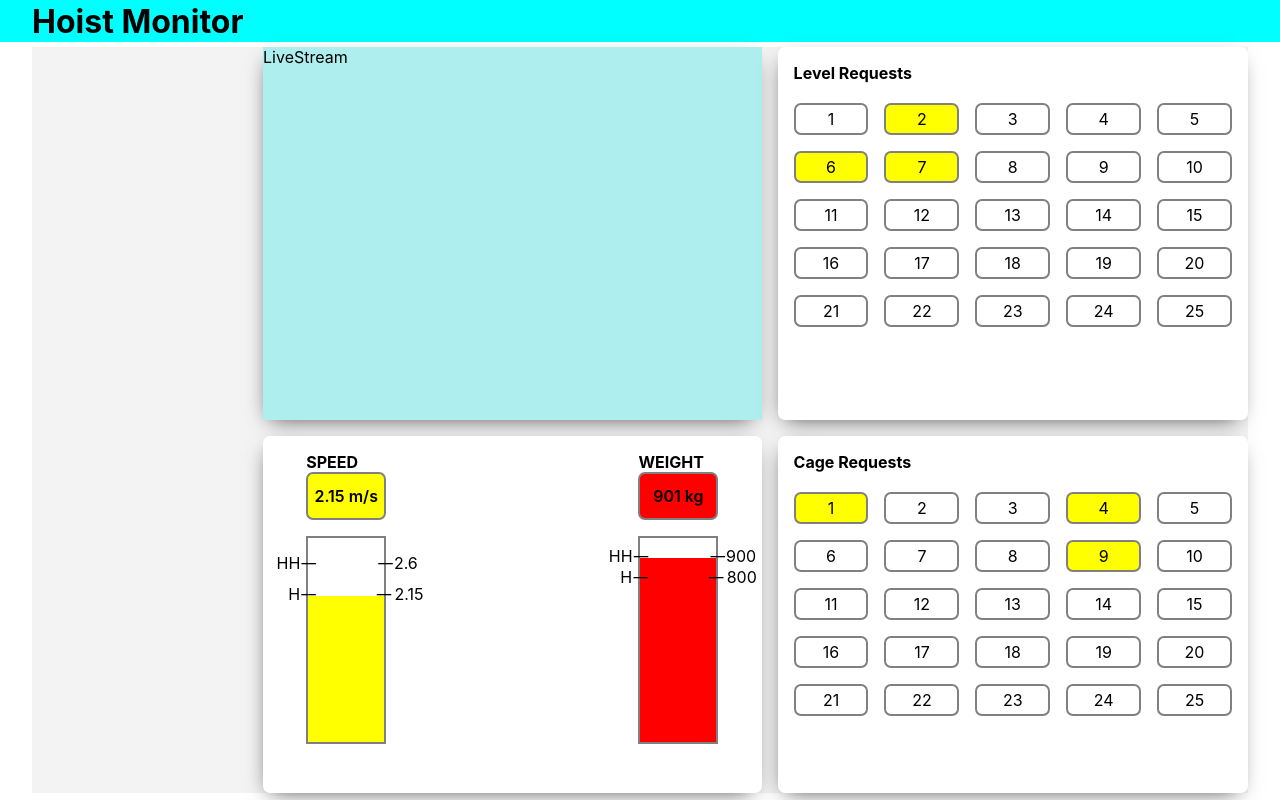
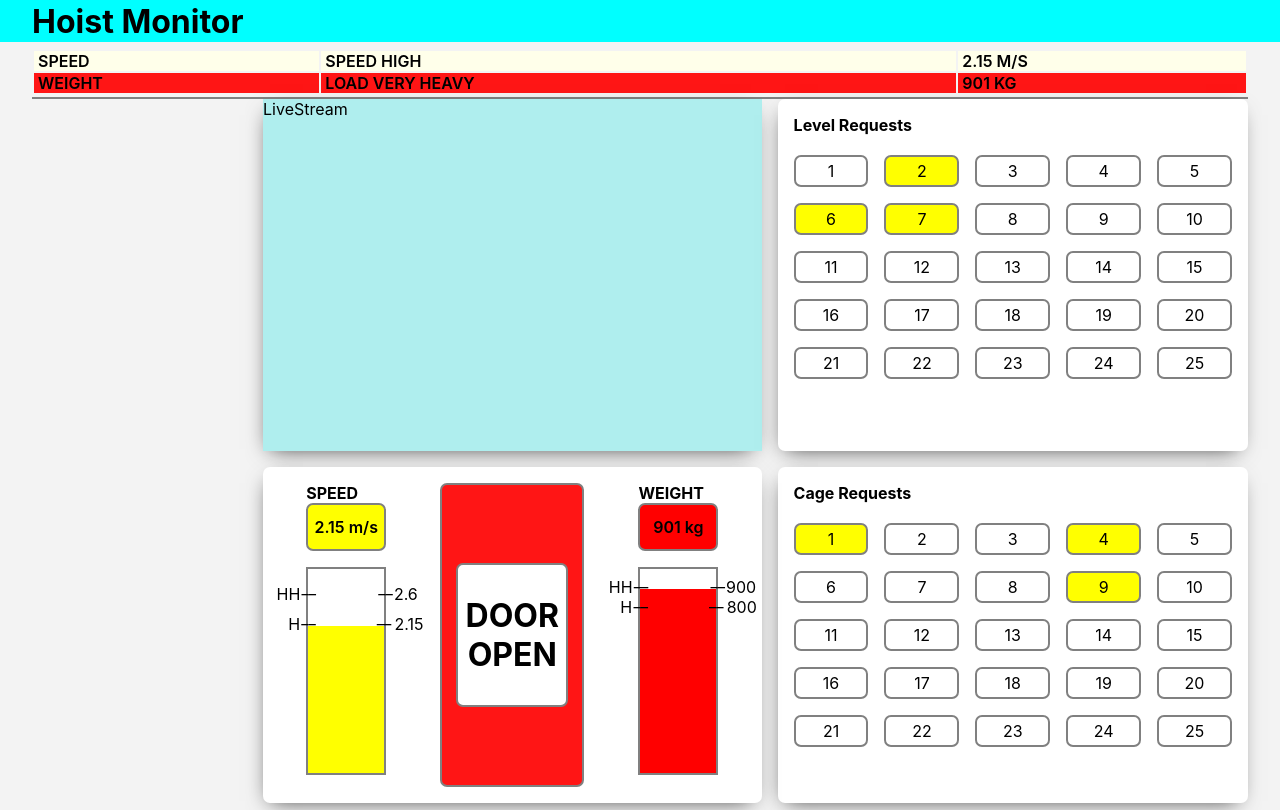
Before and after one commit to iamndlovu/hoist_monitor, a React (Create React App) app in the folder client/: page / in a window 1280 px wide. Built offline with nearby package versions, Linux system fonts and the light colour scheme.

Commit message:
door status card and alarm blink animation

```diff
--- a/client/src/components/alarm-banner/AlarmBanner.js
+++ b/client/src/components/alarm-banner/AlarmBanner.js
@@ -1,31 +1,21 @@
 import { useState, useEffect } from 'react';
 import styles from './AlarmBanner.module.scss';
-const alarms =
-  [
+const alarms = [
   {
     metric: 'speed',
-      level: 90,
-      msg: 'level very high',
-      value: '10 m/s',
+    level: 80,
+    msg: 'speed high',
+    value: '2.15 m/s',
   },
   {
     metric: 'weight',
-      level: 80,
-      msg: 'level high',
-      value: '3000 KG',
+    level: 90,
+    msg: 'load very heavy',
+    value: '901 KG',
   },
-  ] && false;
+];
 
 const AlarmBanner = () => {
-  const [showBg, setShowBg] = useState(true);
-
-  useEffect(() => {
-    alarms &&
-      setInterval(() => {
-        setShowBg(!showBg);
-      }, 1500);
-  }, [showBg]);
-
   return (
     alarms && (
       <section className={styles.AlarmBanner}>
@@ -33,8 +23,8 @@ const AlarmBanner = () => {
           {alarms.map(({ metric, level, msg, value }) => (
             <tr
               className={
-                (showBg && level >= 80 && level < 90 && styles.high) ||
-                (showBg && level >= 90 && styles['very-high'])
+                (level >= 80 && level < 90 && styles.high) ||
+                (level >= 90 && styles['very-high'])
               }
             >
               <td>{metric}</td>
--- a/client/src/components/alarm-banner/AlarmBanner.module.scss
+++ b/client/src/components/alarm-banner/AlarmBanner.module.scss
@@ -1,3 +1,5 @@
+@import '../../variables.scss';
+
 .AlarmBanner {
   border-bottom: 2px solid gray;
 
@@ -8,16 +10,19 @@
 
     tr {
       &.high {
-        background-color: rgb(253, 216, 5);
+        animation: yellow-blink-animation 3s infinite;
+        background-color: yellow;
       }
 
       &.very-high {
+        animation: red-blink-animation 3s infinite;
         background-color: red;
       }
 
       td {
         padding-left: 4px;
-        font-weight: 500;
+        font-weight: 600;
+        font-weight: 1.2rem;
       }
     }
   }
--- a/client/src/components/container/Container.module.scss
+++ b/client/src/components/container/Container.module.scss
@@ -4,12 +4,12 @@
   width: 100%;
   padding: 5px $side-padding 7px;
   flex-grow: 1;
+  background-color: lighten($color: gray, $amount: 45);
 
   display: flex;
   flex-direction: column;
 
   .el {
-    background-color: lighten($color: gray, $amount: 45);
     flex-grow: 1;
 
     display: grid;
--- /dev/null
+++ b/client/src/components/door-status/DoorStatusCard.js
@@ -0,0 +1,16 @@
+import { useState } from 'react';
+import styles from './DoorStatusCard.module.scss';
+
+const DoorStatusCard = () => {
+  const [doorStatus, setDoorStatus] = useState('OPEN');
+  return (
+    <div className={`${styles.DoorStatusCard} ${styles.danger}`}>
+      <article>
+        <p>DOOR</p>
+        <p>{doorStatus}</p>
+      </article>
+    </div>
+  );
+};
+
+export default DoorStatusCard;
--- /dev/null
+++ b/client/src/components/door-status/DoorStatusCard.module.scss
@@ -0,0 +1,30 @@
+@import '../../variables.scss';
+
+.DoorStatusCard {
+  height: 19rem;
+  width: 9rem;
+  border: 2px solid gray;
+  border-radius: 7px;
+  display: flex;
+  align-items: center;
+  justify-content: center;
+
+  &.danger {
+    animation: red-blink-animation 3s infinite;
+    background-color: red;
+  }
+
+  & > article {
+    display: flex;
+    align-items: center;
+    justify-content: center;
+    flex-direction: column;
+    background-color: white;
+    border: 2px solid gray;
+    border-radius: 7px;
+    font-weight: 700;
+    font-size: 2rem;
+    height: 9rem;
+    width: 7rem;
+  }
+}
--- a/client/src/components/metric-disp/MetricDisplay.js
+++ b/client/src/components/metric-disp/MetricDisplay.js
@@ -1,10 +1,12 @@
 import SpeedMetric from './SpeedMetric.js';
 import WeightMetric from './WeightMetric.js';
+import DoorStatusCard from '../door-status/DoorStatusCard.js';
 import styles from './MetricDisplay.module.scss';
 
 const MetricDisplay = () => (
   <section className={styles.MetricDisplay}>
     <SpeedMetric />
+    <DoorStatusCard />
     <WeightMetric />
   </section>
 );
--- a/client/src/variables.scss
+++ b/client/src/variables.scss
@@ -1 +1,25 @@
 $side-padding: 2rem;
+
+@keyframes red-blink-animation {
+  0% {
+    background-color: red;
+  }
+  50% {
+    background-color: white;
+  }
+  100% {
+    background-color: red;
+  }
+}
+
+@keyframes yellow-blink-animation {
+  0% {
+    background-color: white;
+  }
+  50% {
+    background-color: yellow;
+  }
+  100% {
+    background-color: white;
+  }
+}
```
Lines whose indentation alone changed are shown as unchanged.
